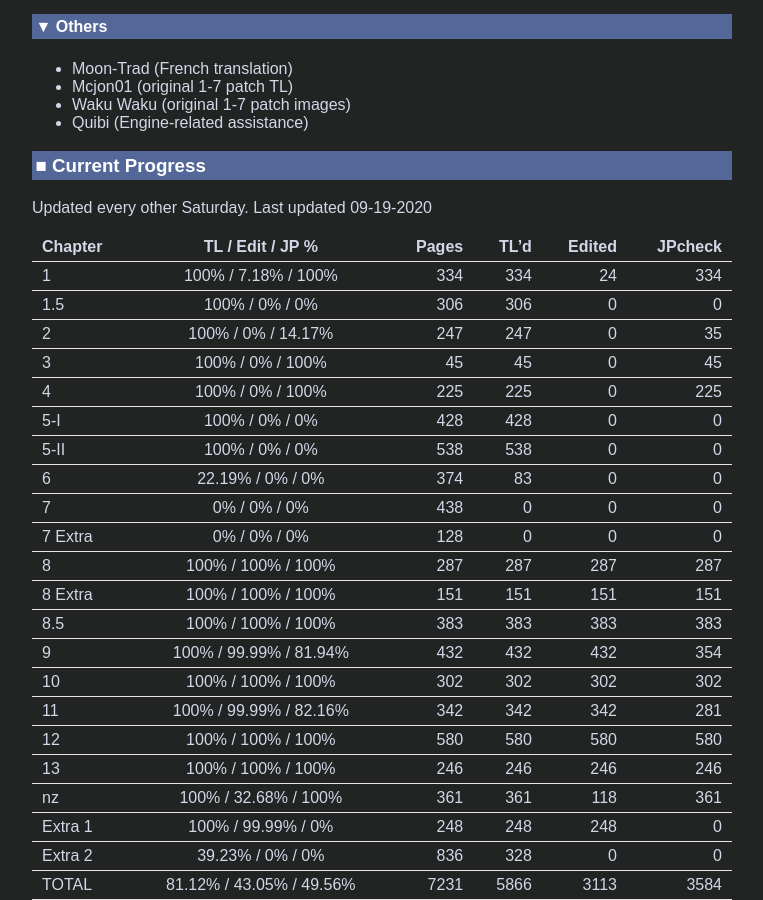
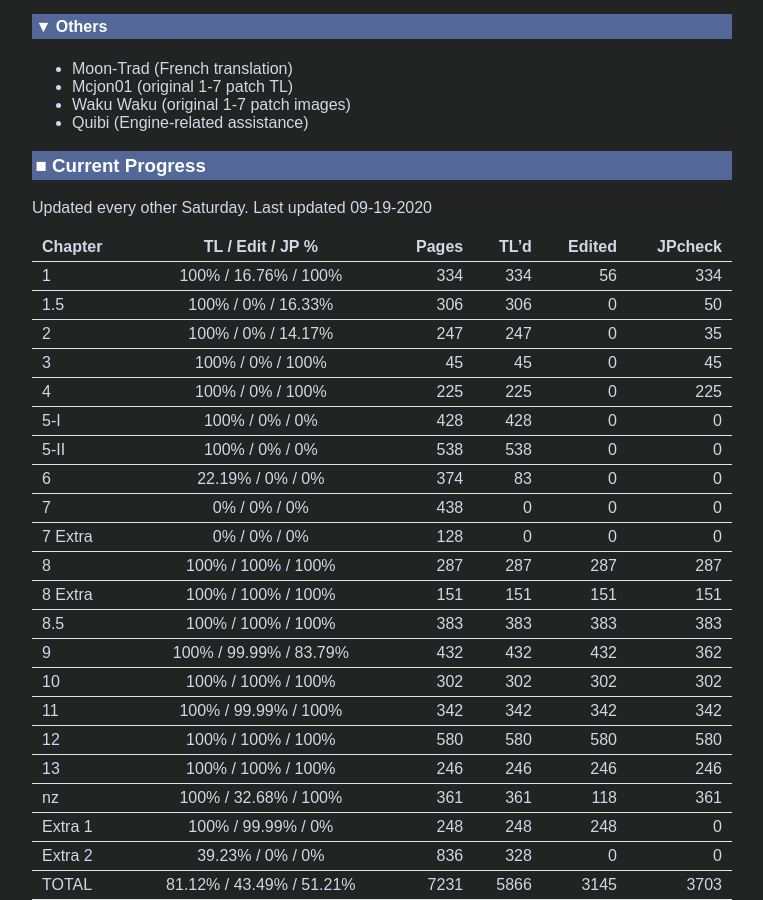
Before and after one commit to Hollow-Moon/Hollow-Moon.github.io, a Jekyll site: the page built from wohn-tl/index.md, in a window 1280 px wide and 900 px high, scrolled down 2948 px. Shown: the whole window, without its empty margins (258-1021 px from the left). Built offline with Jekyll 4.4.1, drawn with Linux system fonts in a browser that asks for light colours.

Commit message:
Update index.md

```diff
--- a/wohn-tl/index.md
+++ b/wohn-tl/index.md
@@ -91,8 +91,8 @@ Updated every other Saturday. Last updated 09-19-2020
 
 | Chapter  | TL / Edit / JP %         | Pages   | TL'd   | Edited | JPcheck |
 | -------- |:------------------------:| -------:| ------:| ------:| -------:|
-| 1        | 100% / 7.18% / 100%      | 334     | 334    | 24     | 334     |
-| 1.5      | 100% / 0% / 0%           | 306     | 306    | 0      | 0       |
+| 1        | 100% / 16.76% / 100%     | 334     | 334    | 56     | 334     |
+| 1.5      | 100% / 0% / 16.33%       | 306     | 306    | 0      | 50      |
 | 2        | 100% / 0% / 14.17%       | 247     | 247    | 0      | 35      |
 | 3        | 100% / 0% / 100%         | 45      | 45     | 0      | 45      |
 | 4        | 100% / 0% / 100%         | 225     | 225    | 0      | 225     |
@@ -104,12 +104,12 @@ Updated every other Saturday. Last updated 09-19-2020
 | 8        | 100% / 100% / 100%       | 287     | 287    | 287    | 287     |
 | 8 Extra  | 100% / 100% / 100%       | 151     | 151    | 151    | 151     |
 | 8.5      | 100% / 100% / 100%       | 383     | 383    | 383    | 383     |
-| 9        | 100% / 99.99% / 81.94%   | 432     | 432    | 432    | 354     |
+| 9        | 100% / 99.99% / 83.79%   | 432     | 432    | 432    | 362     |
 | 10       | 100% / 100% / 100%       | 302     | 302    | 302    | 302     |
-| 11       | 100% / 99.99% / 82.16%   | 342     | 342    | 342    | 281     |
+| 11       | 100% / 99.99% / 100%     | 342     | 342    | 342    | 342     |
 | 12       | 100% / 100% / 100%       | 580     | 580    | 580    | 580     |
 | 13       | 100% / 100% / 100%       | 246     | 246    | 246    | 246     |
 | nz       | 100% / 32.68% / 100%     | 361     | 361    | 118    | 361     |
 | Extra 1  | 100% / 99.99% / 0%       | 248     | 248    | 248    | 0       |
 | Extra 2  | 39.23% / 0% / 0%         | 836     | 328    | 0      | 0       |
-| TOTAL    | 81.12% / 43.05% / 49.56% | 7231    | 5866   | 3113   | 3584    |
+| TOTAL    | 81.12% / 43.49% / 51.21% | 7231    | 5866   | 3145   | 3703    |
```
